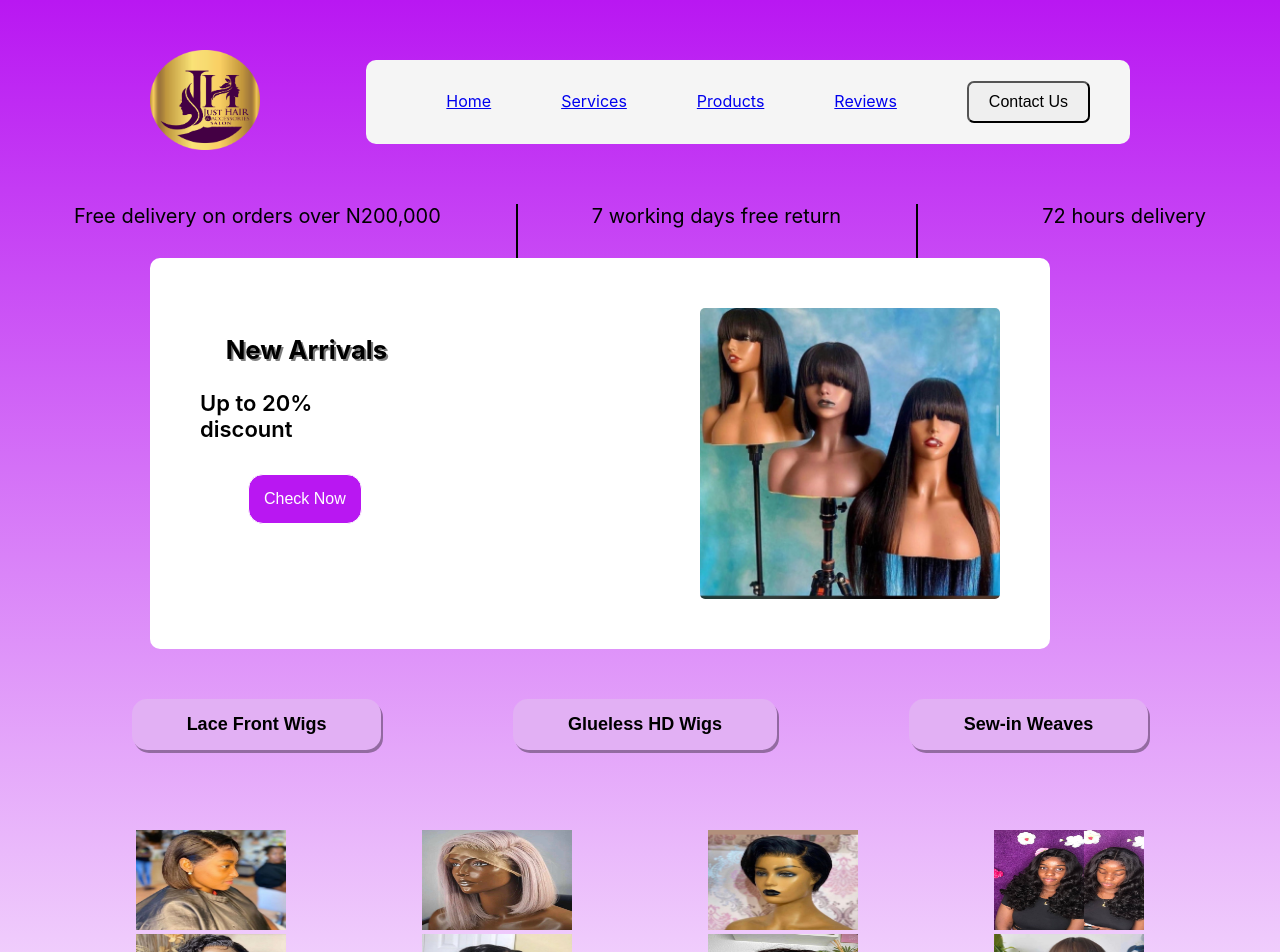
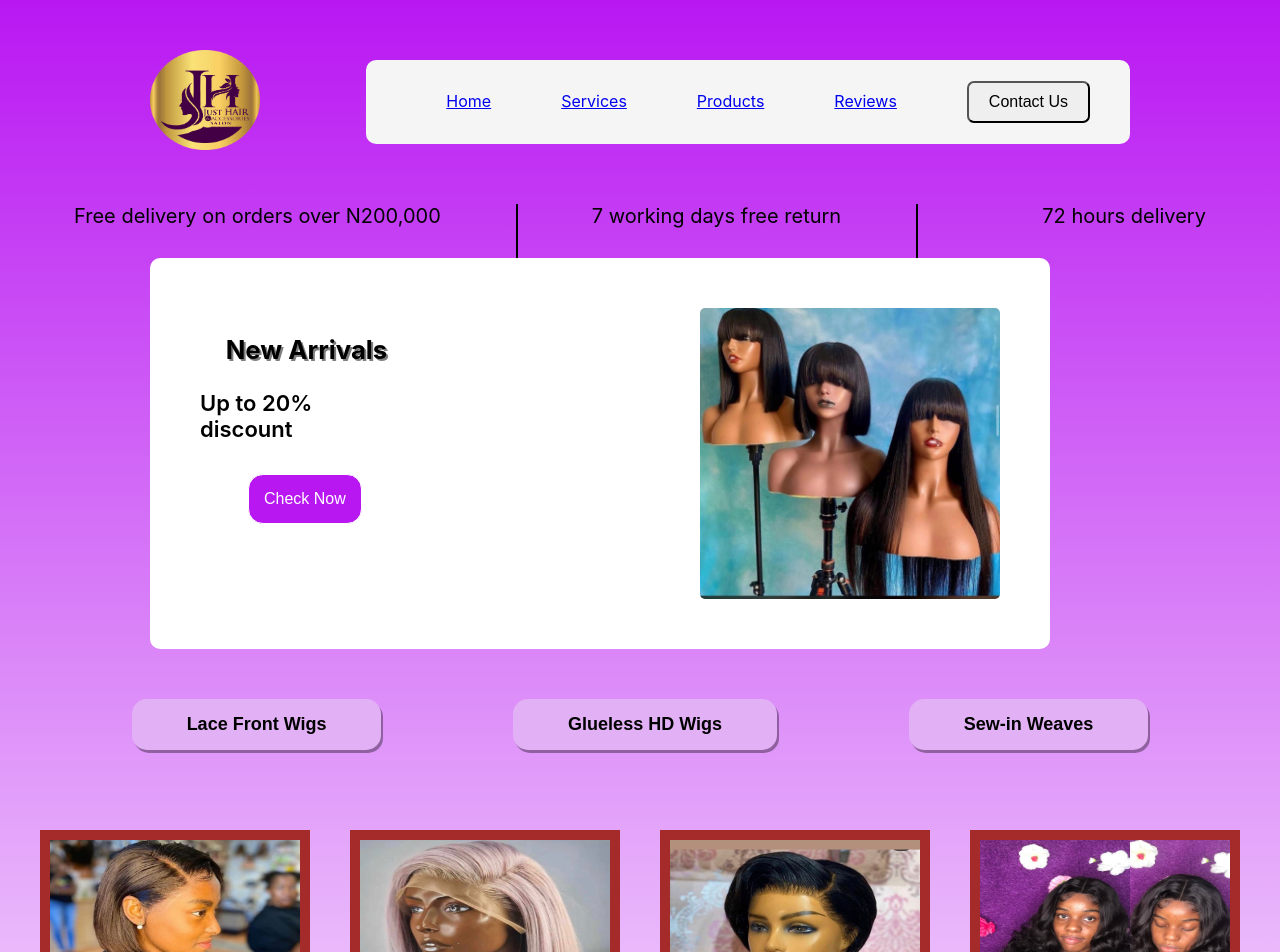
Before and after one commit to Adeboye22/justhairaccessoriesandsalon.github.io, a React (Create React App) app in the folder just-hair/: page / in a window 1280 px wide. Shown: the top 952 px of the page. Built offline with nearby package versions, Linux system fonts and the light colour scheme.

Commit message:
just-hair

```diff
--- a/just-hair/src/Components/Homepage.jsx
+++ b/just-hair/src/Components/Homepage.jsx
@@ -38,10 +38,10 @@ class Homepage extends Component {
         {/* Must have choices */}
         <div className={`${styles.col_b}`}>
           <div className={`${styles.col_b_1}`}>
-            <article className={`${styles.bob_cut}`}><img src={BobCut} alt={"bob cut"} width={150} height={100}/></article>
-            <article className={`${styles.hol_ins_lks}`}><img src={HolidayInspiredLooks} alt="" width={150} height={100}/></article>
-            <article className={`${styles.pix_ct}`}><img src={PixieCut} alt="" width={150} height={100}/></article>
-            <article className={`${styles.per_off}`}><img src={PercentOff} alt="" width={150} height={100}/></article>
+            <article className={`${styles.bob_cut}`}><img src={BobCut} alt={"bob cut"} width={250} height={200}/></article>
+            <article className={`${styles.hol_ins_lks}`}><img src={HolidayInspiredLooks} alt="" width={250} height={200}/></article>
+            <article className={`${styles.pix_ct}`}><img src={PixieCut} alt="" width={250} height={200}/></article>
+            <article className={`${styles.per_off}`}><img src={PercentOff} alt="" width={250} height={200}/></article>
           </div>
           <div className={`${styles.col_b_2}`}>
             <article className={`${styles.per_A}`}><img src={PercentA} alt="" width={150} height={100}/></article>
--- a/just-hair/src/styles/homepage.module.css
+++ b/just-hair/src/styles/homepage.module.css
@@ -100,7 +100,24 @@
     display:flex;
     justify-content: space-evenly;
 }
+.bob_cut{
+    background-color: brown;
+    padding:10px 10px 50px;
+}
+.hol_ins_lks{
+    background-color: brown;
+    padding:10px 10px 50px;
+}
+.pix_ct{
+    background-color: brown;
+    padding:10px 10px 50px;
+}
+.per_off{
+    background-color: brown;
+    padding:10px 10px 50px;
+}
 .col_b_2{
     display:flex;
     justify-content: space-evenly;
+    margin-top: 50px;
 }
```
